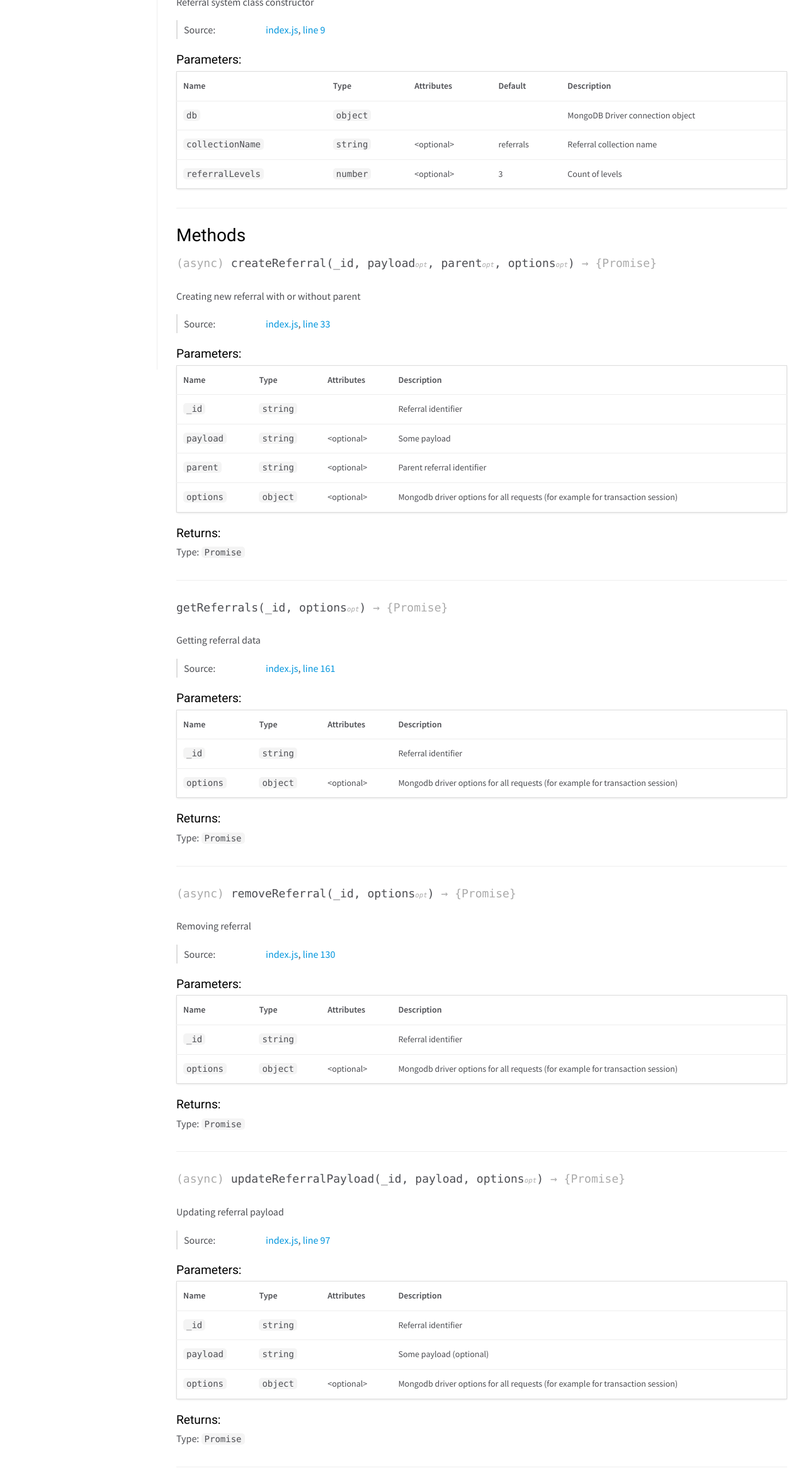
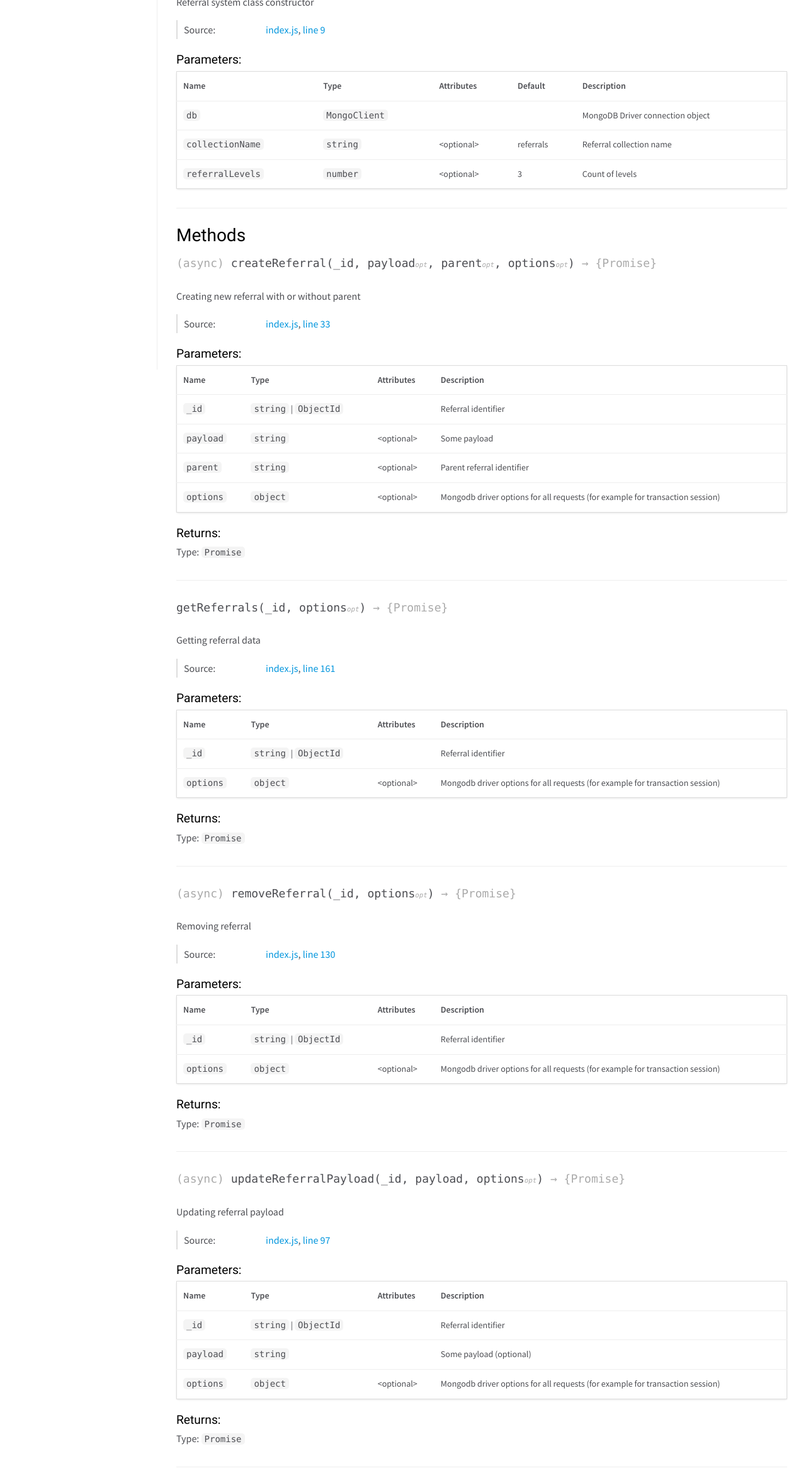
Before and after one commit to Viiprogrammer/telegraf-referral-system, a website: page docs/Referrals.html in a window 1280 px wide. Shown: the part 213-2560 px from the top of the page at 63% size. Drawn offline with nearby package versions, Linux system fonts and the light colour scheme.

Commit message:
Update jsdoc && jsdoc types

```diff
--- a/docs/Referrals.html
+++ b/docs/Referrals.html
@@ -153,7 +153,7 @@
             <td class="type">
 
 
-<span class="param-type"><code>object</code></span>
+<span class="param-type"><code>MongoClient</code></span>
 
 
 
@@ -405,6 +405,9 @@
 
 
 <span class="param-type"><code>string</code></span>
+|
+
+<span class="param-type"><code>ObjectId</code></span>
 
 
 
@@ -679,6 +682,9 @@
 
 
 <span class="param-type"><code>string</code></span>
+|
+
+<span class="param-type"><code>ObjectId</code></span>
 
 
 
@@ -881,6 +887,9 @@
 
 
 <span class="param-type"><code>string</code></span>
+|
+
+<span class="param-type"><code>ObjectId</code></span>
 
 
 
@@ -1083,6 +1092,9 @@
 
 
 <span class="param-type"><code>string</code></span>
+|
+
+<span class="param-type"><code>ObjectId</code></span>
 
 
 
@@ -1235,7 +1247,7 @@
 <br class="clear">
 
 <footer>
-    Generated by <a href="https://github.com/jsdoc3/jsdoc">JSDoc 3.6.10</a> on Sun Jan 30 2022 19:53:01 GMT+0300 (GMT+03:00) using the Minami theme.
+    Generated by <a href="https://github.com/jsdoc3/jsdoc">JSDoc 3.6.10</a> on Sun Jan 30 2022 20:43:36 GMT+0300 (GMT+03:00) using the Minami theme.
 </footer>
 
 <script>prettyPrint();</script>
```
Also changed, not shown: docs/index.html (+1 -1 lines), docs/index.js.html (+6 -6 lines), src/index.js (+8 -5 lines).
